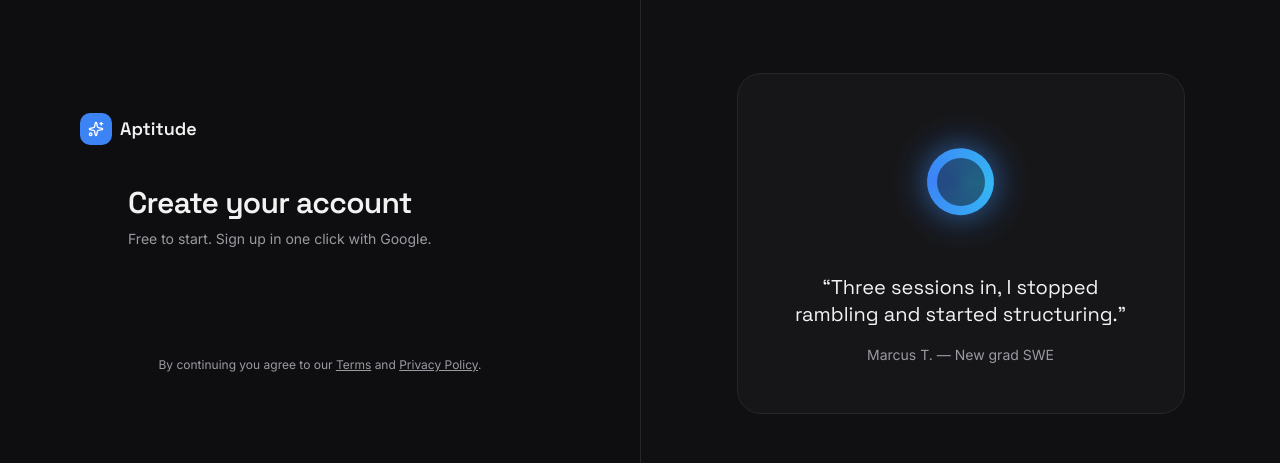
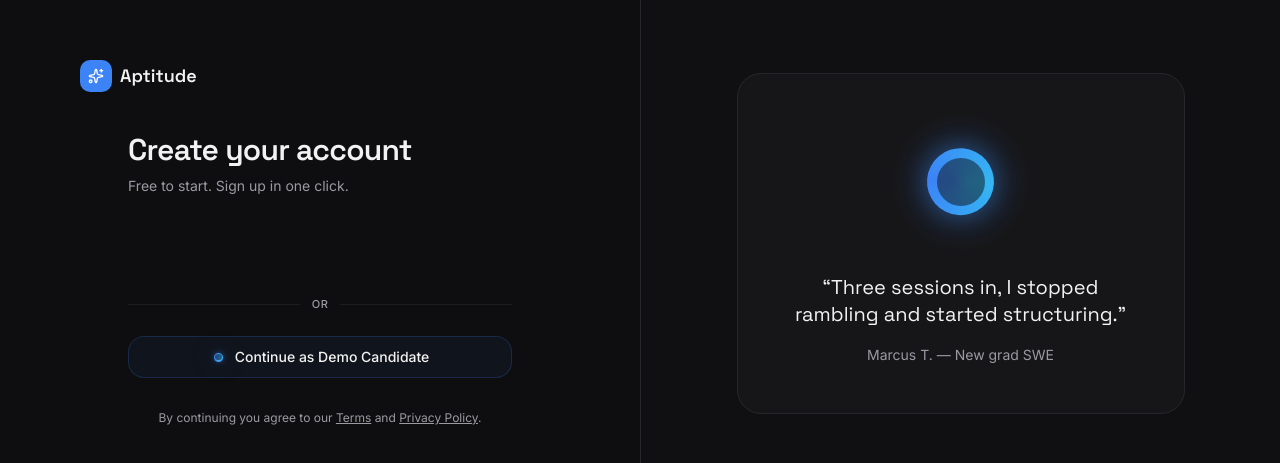
Before and after one commit to sumit1880/HiringRoom, a React (Vite) app in the folder frontend/: page /register in a window 1280 px wide. Shown: the part 157-620 px from the top of the page. Built offline with nearby package versions, Linux system fonts and the light colour scheme; no server answers.

Commit message:
feat: add dev login flow and smart resume polling

```diff
--- a/frontend/src/features/auth/LoginPage.tsx
+++ b/frontend/src/features/auth/LoginPage.tsx
@@ -8,7 +8,7 @@ import { Orb } from "@/components/shared/Orb"
 
 export function LoginPage() {
   const [status, setStatus] = useState<"idle" | "loading" | "success">("idle")
-  const { loginWithGoogle } = useAuth()
+  const { loginWithGoogle, loginAsDemo } = useAuth()
   const navigate = useNavigate()
 
   const handleCredential = async (idToken: string) => {
@@ -24,9 +24,22 @@ export function LoginPage() {
     }
   }
 
+  const handleDemoLogin = async () => {
+    setStatus("loading")
+    try {
+      await loginAsDemo()
+      setStatus("success")
+      toast.success("Welcome to TheHiringRoom Demo")
+      setTimeout(() => navigate("/dashboard"), 500)
+    } catch {
+      setStatus("idle")
+      toast.error("Demo login failed. Make sure backend is running.")
+    }
+  }
+
   return (
-    <AuthLayout title="Welcome back" subtitle="Sign in with Google to pick up where you left off.">
-      <div className="flex flex-col items-center gap-6">
+    <AuthLayout title="Welcome back" subtitle="Sign in to your mock interview studio.">
+      <div className="flex flex-col items-center gap-5 w-full">
         {status === "success" ? (
           <div className="flex items-center gap-2 text-sm text-muted-foreground">
             <Orb state="idle" size={28} /> Signed in — redirecting…
@@ -36,9 +49,27 @@ export function LoginPage() {
             <Orb state="thinking" size={28} /> Signing you in…
           </div>
         ) : (
-          <GoogleSignInButton onCredential={handleCredential} text="signin_with" />
+          <>
+            <GoogleSignInButton onCredential={handleCredential} text="signin_with" />
+
+            <div className="flex items-center gap-3 w-full my-1">
+              <div className="h-[1px] flex-1 bg-border/60" />
+              <span className="text-[11px] font-medium tracking-wider text-muted-foreground uppercase">or</span>
+              <div className="h-[1px] flex-1 bg-border/60" />
+            </div>
+
+            <button
+              type="button"
+              onClick={handleDemoLogin}
+              className="w-full py-2.5 px-4 rounded-xl text-sm font-medium border border-primary/20 bg-primary/5 hover:bg-primary/10 text-foreground transition-all duration-200 flex items-center justify-center gap-2 hover:border-primary/40 active:scale-[0.99]"
+            >
+              <Orb state="idle" size={16} />
+              Continue as Demo Candidate
+            </button>
+          </>
         )}
       </div>
+
 
       <p className="mt-8 text-center text-xs text-muted-foreground">
         By continuing you agree to our <a href="#" className="underline hover:text-foreground">Terms</a> and{" "}
--- a/frontend/src/features/auth/RegisterPage.tsx
+++ b/frontend/src/features/auth/RegisterPage.tsx
@@ -8,7 +8,7 @@ import { Orb } from "@/components/shared/Orb"
 
 export function RegisterPage() {
   const [status, setStatus] = useState<"idle" | "loading" | "success">("idle")
-  const { loginWithGoogle } = useAuth()
+  const { loginWithGoogle, loginAsDemo } = useAuth()
   const navigate = useNavigate()
 
   const handleCredential = async (idToken: string) => {
@@ -24,14 +24,27 @@ export function RegisterPage() {
     }
   }
 
+  const handleDemoLogin = async () => {
+    setStatus("loading")
+    try {
+      await loginAsDemo()
+      setStatus("success")
+      toast.success("Welcome to TheHiringRoom Demo")
+      setTimeout(() => navigate("/dashboard"), 500)
+    } catch {
+      setStatus("idle")
+      toast.error("Demo registration failed. Make sure backend is running.")
+    }
+  }
+
   return (
     <AuthLayout
       title="Create your account"
-      subtitle="Free to start. Sign up in one click with Google."
+      subtitle="Free to start. Sign up in one click."
       quote="“Three sessions in, I stopped rambling and started structuring.”"
       quoteAuthor="Marcus T. — New grad SWE"
     >
-      <div className="flex flex-col items-center gap-6">
+      <div className="flex flex-col items-center gap-5 w-full">
         {status === "success" ? (
           <div className="flex items-center gap-2 text-sm text-muted-foreground">
             <Orb state="idle" size={28} /> Account ready — redirecting…
@@ -41,9 +54,27 @@ export function RegisterPage() {
             <Orb state="thinking" size={28} /> Setting up your account…
           </div>
         ) : (
-          <GoogleSignInButton onCredential={handleCredential} text="signup_with" />
+          <>
+            <GoogleSignInButton onCredential={handleCredential} text="signup_with" />
+
+            <div className="flex items-center gap-3 w-full my-1">
+              <div className="h-[1px] flex-1 bg-border/60" />
+              <span className="text-[11px] font-medium tracking-wider text-muted-foreground uppercase">or</span>
+              <div className="h-[1px] flex-1 bg-border/60" />
+            </div>
+
+            <button
+              type="button"
+              onClick={handleDemoLogin}
+              className="w-full py-2.5 px-4 rounded-xl text-sm font-medium border border-primary/20 bg-primary/5 hover:bg-primary/10 text-foreground transition-all duration-200 flex items-center justify-center gap-2 hover:border-primary/40 active:scale-[0.99]"
+            >
+              <Orb state="idle" size={16} />
+              Continue as Demo Candidate
+            </button>
+          </>
         )}
       </div>
+
 
       <p className="mt-8 text-center text-xs text-muted-foreground">
         By continuing you agree to our <a href="#" className="underline hover:text-foreground">Terms</a> and{" "}
--- a/frontend/src/hooks/useAuth.tsx
+++ b/frontend/src/hooks/useAuth.tsx
@@ -7,6 +7,7 @@ interface AuthContextValue {
   isLoading: boolean
   isAuthenticated: boolean
   loginWithGoogle: (idToken: string) => Promise<void>
+  loginAsDemo: (email?: string, name?: string) => Promise<void>
   logout: () => Promise<void>
   deleteAccount: () => Promise<void>
 }
@@ -36,6 +37,13 @@ export function AuthProvider({ children }: { children: ReactNode }) {
     setUser(user)
   }
 
+  const loginAsDemo = async (email?: string, name?: string) => {
+    const { user, tokens } = await authService.devLogin(email, name)
+    localStorage.setItem("access_token", tokens.accessToken)
+    setUser(user)
+  }
+
+
   const logout = async () => {
     await authService.logout()
     localStorage.removeItem("access_token")
@@ -49,7 +57,7 @@ export function AuthProvider({ children }: { children: ReactNode }) {
   }
 
   return (
-    <AuthContext.Provider value={{ user, isLoading, isAuthenticated: !!user, loginWithGoogle, logout, deleteAccount }}>
+    <AuthContext.Provider value={{ user, isLoading, isAuthenticated: !!user, loginWithGoogle, loginAsDemo, logout, deleteAccount }}>
       {children}
     </AuthContext.Provider>
   )
--- a/frontend/src/hooks/useResume.ts
+++ b/frontend/src/hooks/useResume.ts
@@ -3,12 +3,29 @@ import { toast } from "sonner"
 import { resumeService } from "@/services/resumeService"
 
 export function useResume() {
-  return useQuery({ queryKey: ["resume"], queryFn: resumeService.getCurrent })
+  return useQuery({
+    queryKey: ["resume"],
+    queryFn: resumeService.getCurrent,
+    refetchInterval: (query) => {
+      const status = query.state.data?.status
+      return status === "uploading" || status === "parsing" ? 2000 : false
+    },
+  })
 }
 
 export function useResumes() {
-  return useQuery({ queryKey: ["resumes"], queryFn: resumeService.getAll })
+  return useQuery({
+    queryKey: ["resumes"],
+    queryFn: resumeService.getAll,
+    refetchInterval: (query) => {
+      const anyProcessing = query.state.data?.some(
+        (r) => r.status === "uploading" || r.status === "parsing"
+      )
+      return anyProcessing ? 2000 : false
+    },
+  })
 }
+
 
 export function useUploadResume(onProgress?: (pct: number) => void) {
   const qc = useQueryClient()
--- a/frontend/src/services/authService.ts
+++ b/frontend/src/services/authService.ts
@@ -31,6 +31,14 @@ export const authService = {
     )
     return { user: toUser(res.data.user), tokens: { accessToken: res.data.token } }
   },
+  devLogin: async (email?: string, name?: string): Promise<{ user: User; tokens: AuthTokens }> => {
+    const res = await api.post<ApiEnvelope<{ token: string; user: GoogleAuthResponseUser }>>(
+      "/auth/dev-login",
+      { email, name }
+    )
+    return { user: toUser(res.data.user), tokens: { accessToken: res.data.token } }
+  },
+
   me: async (): Promise<User> => {
     if (USE_MOCKS) return delay(mockUser, 300)
     const res = await api.get<ApiEnvelope<User>>("/users/me")
```
